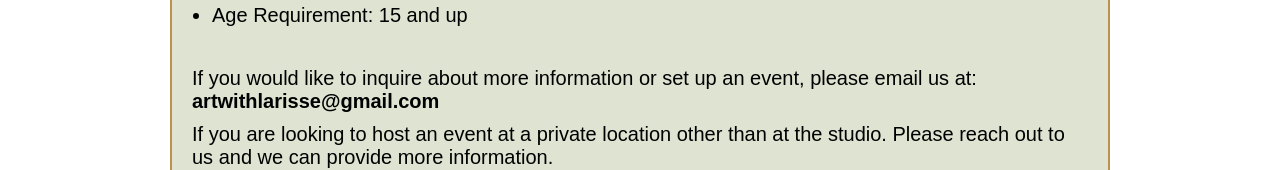
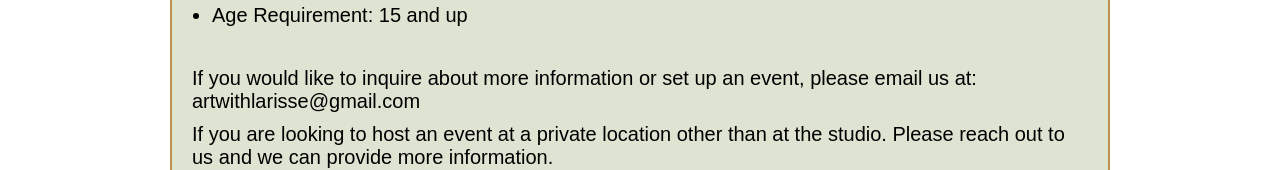
Before and after one commit to jquan026/artwebsiteproject, a React (Create React App) app in the folder artwebsite/: page /paint-parties in a window 1280 px wide. Shown: the part 1498-1668 px from the top of the page. Built offline with nearby package versions, Linux system fonts and the light colour scheme.

Commit message:
updated link colors

```diff
--- a/artwebsite/src/AcrylicPaintEvents.css
+++ b/artwebsite/src/AcrylicPaintEvents.css
@@ -101,3 +101,12 @@
 .bottom-spacing{
   margin-bottom:30px;
 }
+
+.event-email {
+  color: black;
+  text-decoration: none;
+}
+
+.event-email:hover {
+  text-decoration: underline;
+}
--- a/artwebsite/src/AcrylicPaintEvents.js
+++ b/artwebsite/src/AcrylicPaintEvents.js
@@ -8,7 +8,9 @@ import paintEvent4 from "./img/paintEvent4.avif";
 const AcrylicPaintEvents = () => {
   return (
     <div>
-      <p className="paint-header bolded top-spacing bottom-spacing">Acrylic Painting Events</p>
+      <p className="paint-header bolded top-spacing bottom-spacing">
+        Acrylic Painting Events
+      </p>
       <div>
         <img
           src={paintEvent1}
@@ -60,7 +62,10 @@ const AcrylicPaintEvents = () => {
         </ul>
         <p className="top-spacing">
           If you would like to inquire about more information or set up an
-          event, please email us at: <span className="bolded">artwithlarisse@gmail.com</span>
+          event, please email us at:{" "}
+          <a className="event-email" href="mailto:artwithlarisse@gmail.com">
+            artwithlarisse@gmail.com
+          </a>
         </p>
         <p>
           If you are looking to host an event at a private location other than
--- a/artwebsite/src/LocationsStudio.css
+++ b/artwebsite/src/LocationsStudio.css
@@ -156,7 +156,6 @@
 .studio-link {
   color: #0056b3;
   text-decoration: none;
-  transition: color 0.2s ease-in-out;
 }
 
 .studio-link:hover {
--- a/artwebsite/src/TuitionRates.css
+++ b/artwebsite/src/TuitionRates.css
@@ -97,6 +97,15 @@
   font-weight: bolded;
 }
 
+.charter-link {
+  color: #0056b3;
+  text-decoration: none;
+}
+
+.charter-link:hover {
+  text-decoration: underline;
+}
+
 @media (max-width: 800px) {
   .tuition-cards {
     flex-direction: column;
--- a/artwebsite/src/TuitionRates.js
+++ b/artwebsite/src/TuitionRates.js
@@ -46,7 +46,7 @@ const TuitionRates = () => {
           Charter school students billing information:
         </p>
         <p className="reg-font-size">
-          Please follow this <Link to="/charter-schools">link</Link> to learn
+          Please follow this <Link to="/charter-schools" className="charter-link">link</Link> to learn
           more.
         </p>
         <p className="tuition-subtitle">
```
